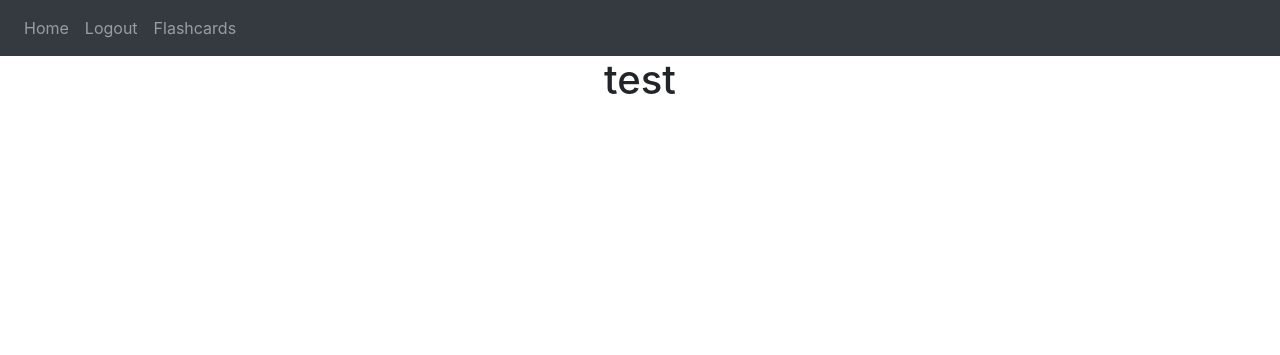
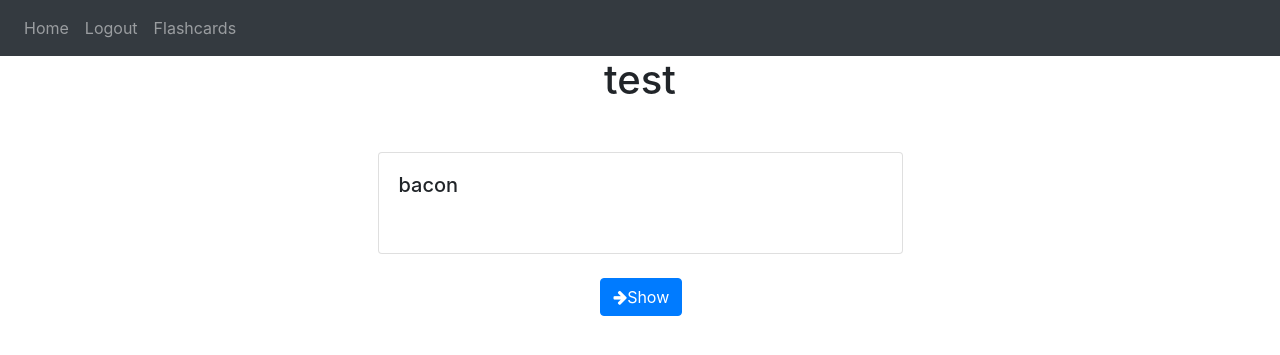
Before and after one commit to Marcoluik/SOP-Flashcards, a Flask app: page /train?stackId=1 in a window 1280 px wide. Shown: the top 355 px of the page. Run offline with Flask 3, Linux system fonts and the light colour scheme; a user stored in the database is signed in; data comes from the database, SQL or seed files in the repository; both versions use the stored data as it was after the commit; some libraries are stand-ins or nearby versions.

Commit message:
update virker ik endu

```diff
--- a/website/templates/train.html
+++ b/website/templates/train.html
@@ -1,5 +1,72 @@
 {% extends "base.html" %} {% block title %}Home{% endblock %} {% block content
-%}
-<h1 align="center">{{ stack.title }}</h1>
+    %}
 
-{% endblock %}
+    <h1 align="center">{{ stack.title }}</h1>
+
+    {% for flashcard in stack.flashcards %}
+    <div class="container mt-5 flashcard" style="display: none">
+      <div class="row justify-content-center">
+        <div class="col-sm-6">
+          <div class="card">
+            <div class="card-body">
+                <h5 class="card-title">{{ flashcard.question }}</h5>
+            </div>
+            <div class="flashcard-answer" >
+              <p class="card-text" id="flashcardAnswer" style="opacity:0;">{{ flashcard.answer }}</p>
+            </div>
+          </div>
+        </div>
+      </div>
+    </div>
+    {% endfor %}
+
+    <div class="text-center mt-4">
+       <button id="correct-button" class="btn btn-success" style="opacity:0;">
+        <i class="fa fa-arrow-up"></i>Correct
+      <button id="show-button" class="btn btn-primary">
+        <i class="fa fa-arrow-right"></i>Show
+      </button>
+        </button>
+        <button id="wrong-button" class="btn btn-danger" style="opacity:0;">
+            <i class="fa fa-arrow-down"></i>Wrong
+    </div>
+
+    <script>
+
+      const flashcards = document.querySelectorAll(".flashcard");
+      flashcards.forEach((flashcard) => (flashcard.style.display = "none"));
+      flashcards[0].style.display = "block";
+      const correctButton = document.getElementById("correct-button");
+      const wrongButton = document.getElementById("wrong-button");
+      const showButton = document.getElementById("show-button");
+
+
+      correctButton.addEventListener("click", () => {
+        let currentFlashcardIndex;
+        for (let i = 0; i < flashcards.length; i++) {
+          if (flashcards[i].style.display === "block") {
+            currentFlashcardIndex = i;
+            break;
+          }
+        }
+        let nextIndex = (currentFlashcardIndex + 1) % flashcards.length;
+        flashcards[nextIndex].style.display = "block";
+        console.log(flashcards[nextIndex])
+        if (currentFlashcardIndex !== undefined) {
+          flashcards[currentFlashcardIndex].style.display = "none";
+        }
+        correctButton.style.opacity = 0;
+        wrongButton.style.opacity = 0;
+        showButton.disabled = false
+      });
+      showButton.addEventListener("click", () => {
+        let answer = document.getElementById("flashcardAnswer");
+        correctButton.style.opacity = 1;
+        wrongButton.style.opacity = 1;
+        answer.style.opacity = 1;
+        showButton.disabled = true
+      }
+      )
+    </script>
+
+    {% endblock %}
```
Also changed, not shown: README.md, instance/database.db.
